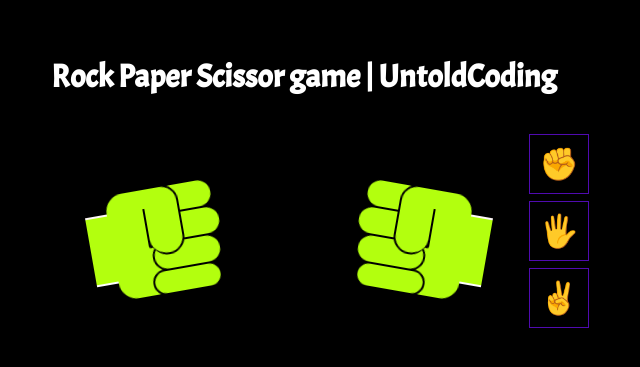
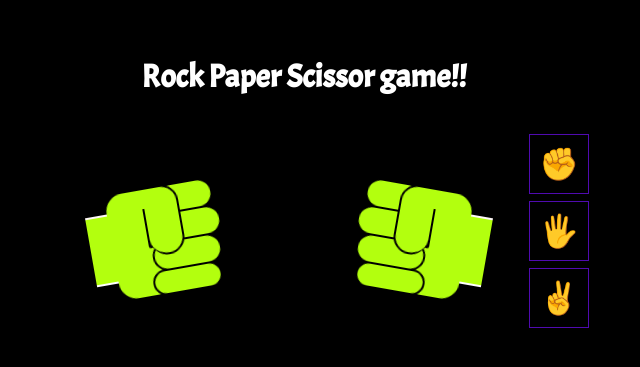
Before and after one commit to akashkumar241203/rock-paper-scissor, a plain HTML site: page index.html in a window 1280 px wide. Shown: the part 203-570 px from the top of the page, without its empty margins (336-976 px from the left). Drawn offline with Linux system fonts and the light colour scheme.

Commit message:
Update index.html

```diff
--- a/index.html
+++ b/index.html
@@ -4,8 +4,7 @@
     <meta charset="UTF-8" />
     <meta name="viewport"
 content="width=device-width, initial-scale=1.0" />
-    <title>CSS Rock Paper
-Scissors | untoldcoding</title>
+    <title>CSS Rock Paper Scissors</title>
     <link rel="stylesheet"
  href="style.css" />
   </head>
@@ -31,8 +30,7 @@ name="rock-paper-scissors" />
 name="rock-paper-scissors" />
 
       <div>
-        <h1>Rock Paper Scissor
-game | UntoldCoding</h1>
+        <h1>Rock Paper Scissor game!!</h1>
         <div id="hands">
           <div class="hand" id="computer-hand">
             <div class="fist"></div>
@@ -76,8 +74,7 @@ game | UntoldCoding</h1>
 
       <div id="text">
         <h2></h2>
-        <input class="untoldcoding" type="reset"
-value="Refresh This Round" />
+        <input class="untoldcoding" type="reset" value="Refresh This Round" />
       </div>
     </form>
   </body>
```
